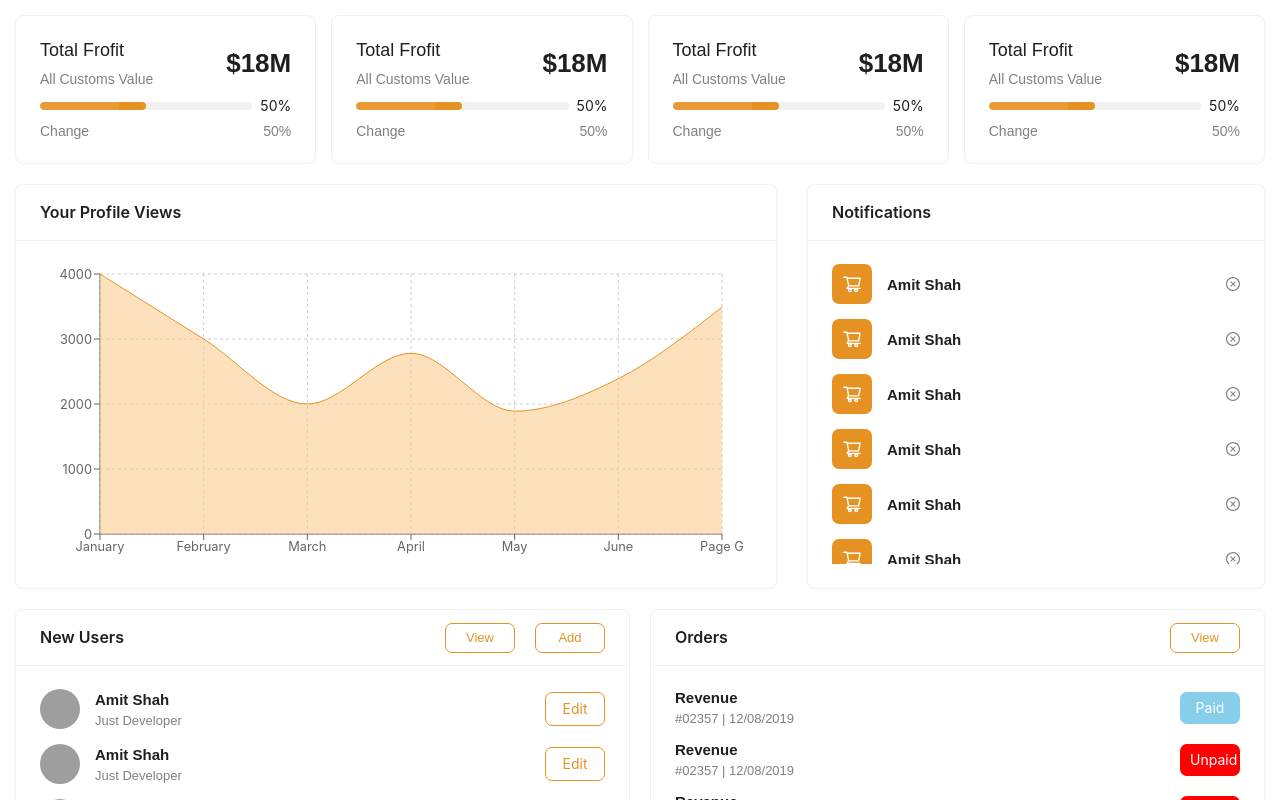
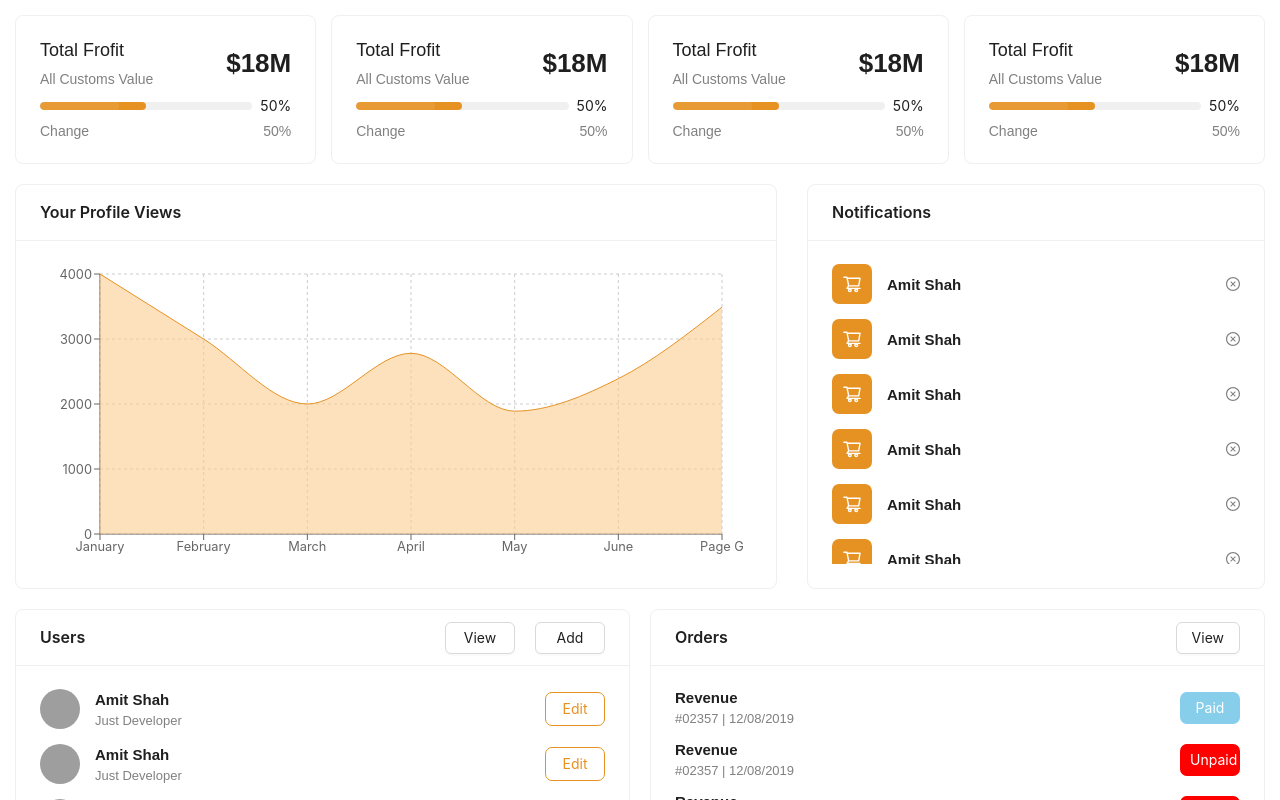
Before and after one commit to AMIT9027/adminDashboard, a React (Create React App) app: page / in a window 1280 px wide. Shown: the top 800 px of the page. Built offline with nearby package versions, Linux system fonts and the light colour scheme; grey boxes are pictures that could not be loaded.

Commit message:
fix:listing

```diff
--- a/src/pages/courseList/index.jsx
+++ b/src/pages/courseList/index.jsx
@@ -12,7 +12,6 @@ const CourseList = () => {
       render: () => (
         <Space size={"middle"}>
           <Button icon={<EditOutlined />}>Update</Button>
-          <Button icon={<EyeOutlined />}>View</Button>
           <Button icon={<DeleteOutlined />} danger>
             Delete
           </Button>
--- a/src/views/Tables/index.jsx
+++ b/src/views/Tables/index.jsx
@@ -1,5 +1,5 @@
-import React, {useState} from "react"
-import { Card } from "antd";
+import React, { useState } from "react";
+import { Button, Card } from "antd";
 import { orderData, userData } from "../../views/Tables/data";
 import {
   Demographic,
@@ -12,25 +12,31 @@ import {
   Status,
   TableWrap,
   UserStyles,
-  Button,
-  ButtonWrapper
+  ButtonWrapper,
 } from "../../styles/Dashboard/TableAnalytics";
 import { CardWrap } from "../../styles/Dashboard/TableAnalytics";
-
+import { Link } from "react-router-dom";
 
 const TableAnalytics = () => {
-  const [clicked , setClick] = useState(0);
-  const handleClick =()=>{
-    setClick(!clicked)
-    return clicked
-  }
-
-
-
+  const [clicked, setClick] = useState(0);
+  const handleClick = () => {
+    setClick(!clicked);
+    return clicked;
+  };
 
   return (
     <TableWrap>
-      <Card title="New Users" extra={ <ButtonWrapper> <Button onClick={handleClick}>View</Button> <Button>Add</Button></ButtonWrapper>} style={UserStyles}>
+      <Card
+        title="Users"
+        extra={
+          <ButtonWrapper>
+            {" "}
+            <Button href="/user-list">View</Button>
+            <Button>Add</Button>
+          </ButtonWrapper>
+        }
+        style={UserStyles}
+      >
         <CardWrap>
           {userData.map((item) => (
             <Profile key={item.key}>
@@ -46,7 +52,11 @@ const TableAnalytics = () => {
           ))}
         </CardWrap>
       </Card>
-      <Card title="Orders"  extra={<Button>View</Button> } style={OrderStyles}>
+      <Card
+        title="Orders"
+        extra={<Button href="/order-list">View</Button>}
+        style={OrderStyles}
+      >
         <CardWrap>
           {orderData.map((item) => (
             <Profile key={item.key}>
```
